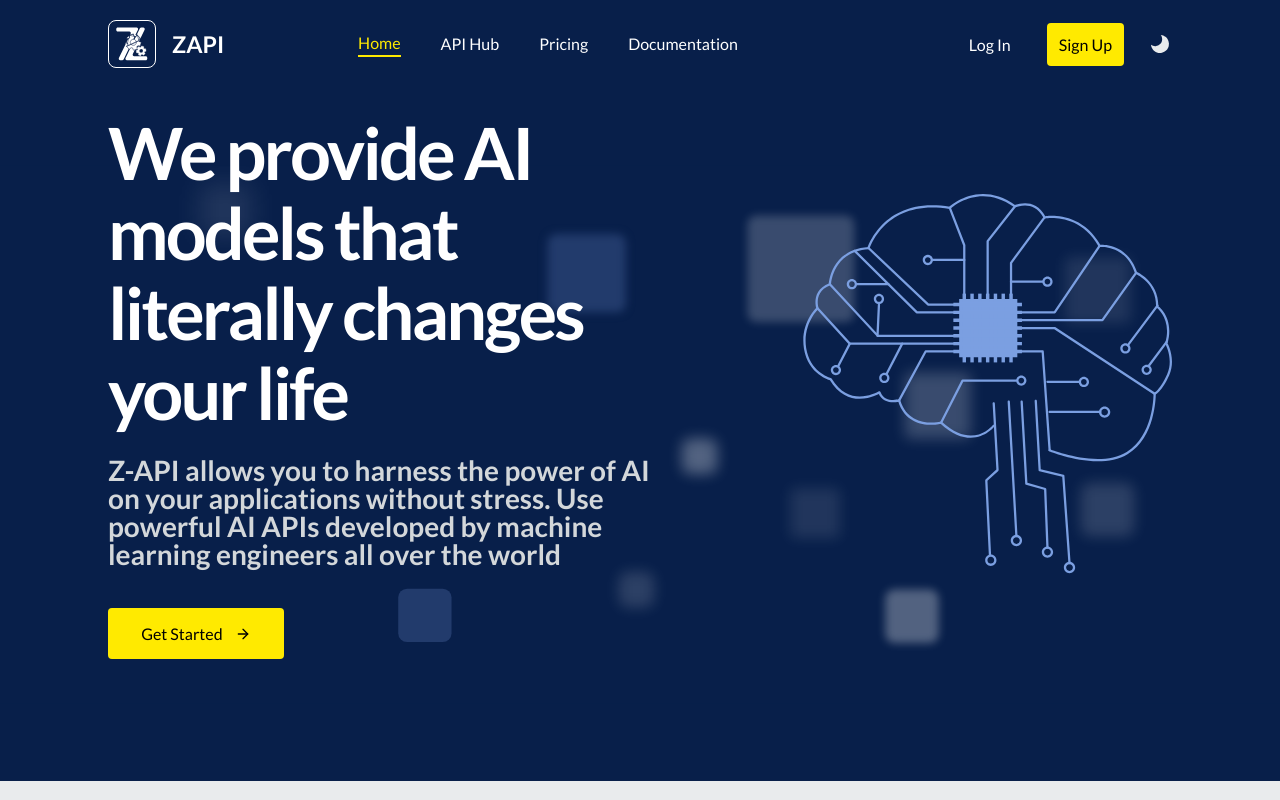
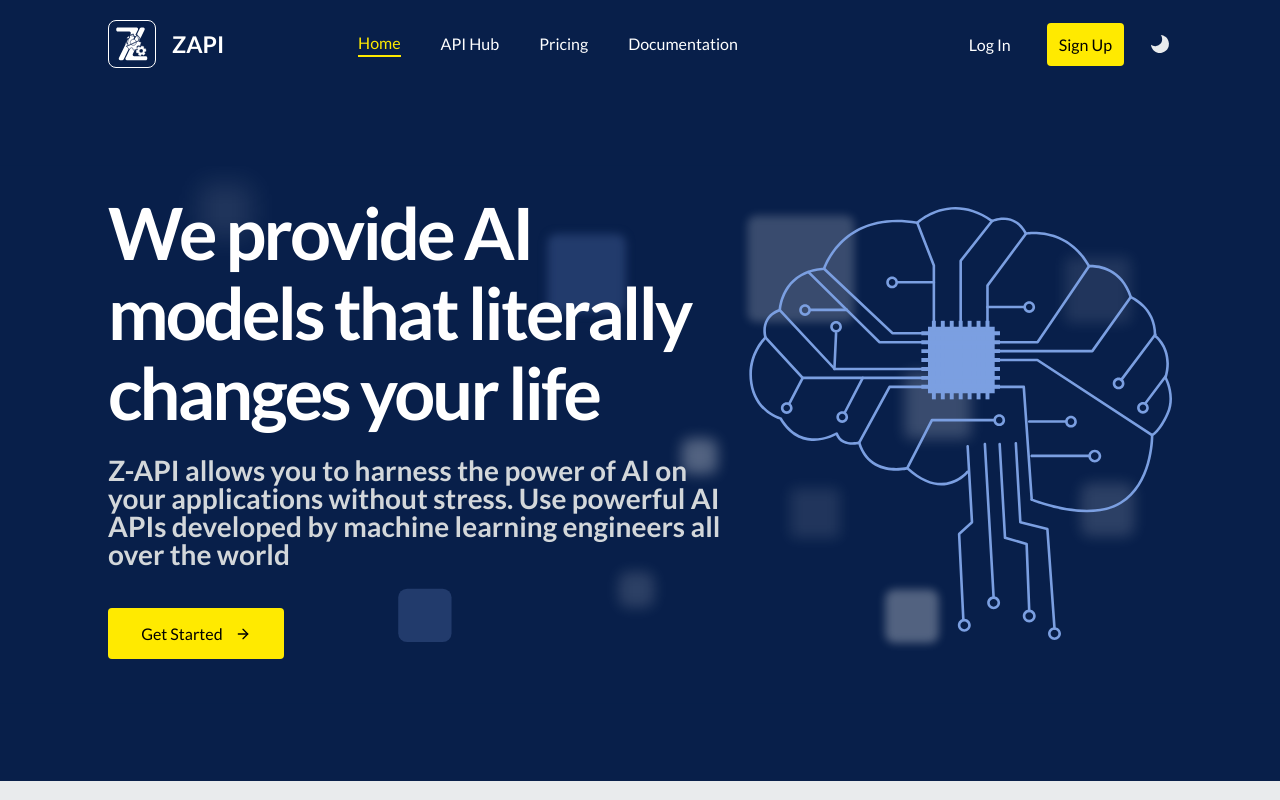
Before and after one commit to Zummit-Africa-Inc/Zapi-FE-v2, a React (Vite) app: page / in a window 1280 px wide. Shown: the top 800 px of the page. Built offline with nearby package versions, Linux system fonts and the light colour scheme; what aws-amplify would draw is missing.

Commit message:
added proper spacing for illustartion

```diff
--- a/src/components/home/Hero.tsx
+++ b/src/components/home/Hero.tsx
@@ -11,7 +11,7 @@ const Hero:React.FC = () => {
 
   return (
     <Stack direction='column' className={classes.root}>
-      <Stack width='100%' direction='row' alignItems='center' spacing='135px'>
+      <Box className={classes.container}>
         <Box className={classes.heroText}>
           <h1>
             We provide AI models that literally changes your life
@@ -24,7 +24,7 @@ const Hero:React.FC = () => {
         <Box className={classes.heroImage}>
           <img src={heroIllustration} alt="" width='100%' height='100%' />
         </Box>
-      </Stack>
+      </Box>
     </Stack>
   )
 }
@@ -48,6 +48,20 @@ const useStyles = makeStyles((theme: Theme) => ({
       height: 'fit-content',
       padding: '24px 16px',
       backgroundImage: `url(${heroSmall})`,
+    },
+  },
+  container: {
+    width:'100%',
+    display: 'flex',
+    flexDirection:'row',
+    alignItems:'center',
+    justifyContent: 'space-between',
+    marginTop:'80px',
+    [theme.breakpoints.down('laptop')]: {
+      marginTop:'54px',
+    },
+    [theme.breakpoints.down('tablet')]: {
+      marginTop:'64px',
     },
   },
   heroText: {
```
